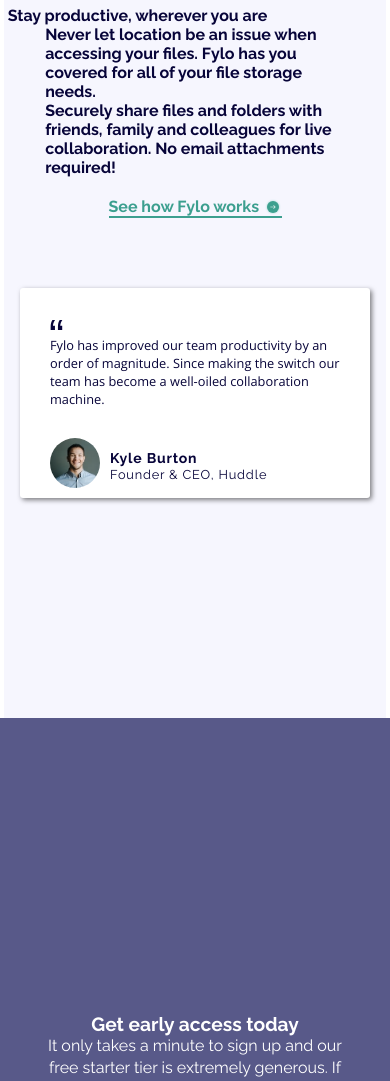
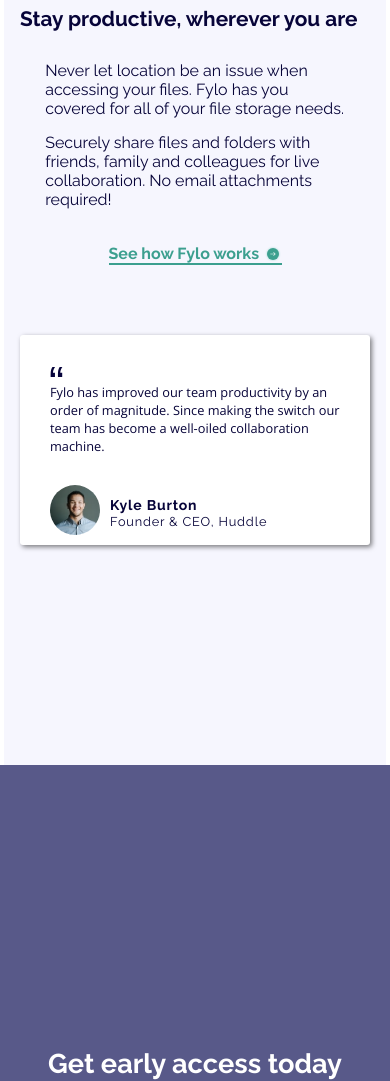
Before and after one commit to DevPebr/Fylo-landing-page-with-two-columns, a plain HTML site: page index.html in a window 390 px wide. Shown: the part 1520-2601 px from the top of the page. Drawn offline with nearby package versions, Linux system fonts and the light colour scheme.

Commit message:
Ajuste de responsividade

```diff
--- a/scss/style.scss
+++ b/scss/style.scss
@@ -609,21 +609,22 @@
 
                             width: 100%;
                             h2 {
-                                font-size: 1rem;
-                                width: 100%;
+                                font-size: 1.3rem;
+                                padding-bottom: 30px;
+                                width: 350px;
+                                margin: 0 auto;
                             }
 
                             .lsp {
                                 width: 80%;
                                 text-align: left;
                                 margin: 0 auto;
+                                font-weight: 400;
+                                padding-bottom: 15px;
                             }
 
                             .span {
-
                                 width: 100%;
-
-
                             }
 
                             blockquote {
@@ -650,14 +651,16 @@
 
                                 width: 320px;
                                 h3 {
-                                    font-size: 1.2rem;
+                                    font-size: 1.7rem;
+                                    padding-bottom: 15px;
+
                                     width: 100%;
 
                                 }
 
                                 p {
-                                    font-size: 1rem;
-                                    width: 100%;
+                                    font-size: 0.9rem;
+                                    width: 90%;
                                     margin: 0 auto;
 
                                 }
```
Also changed, not shown: scss/style.css, 1 other file.
